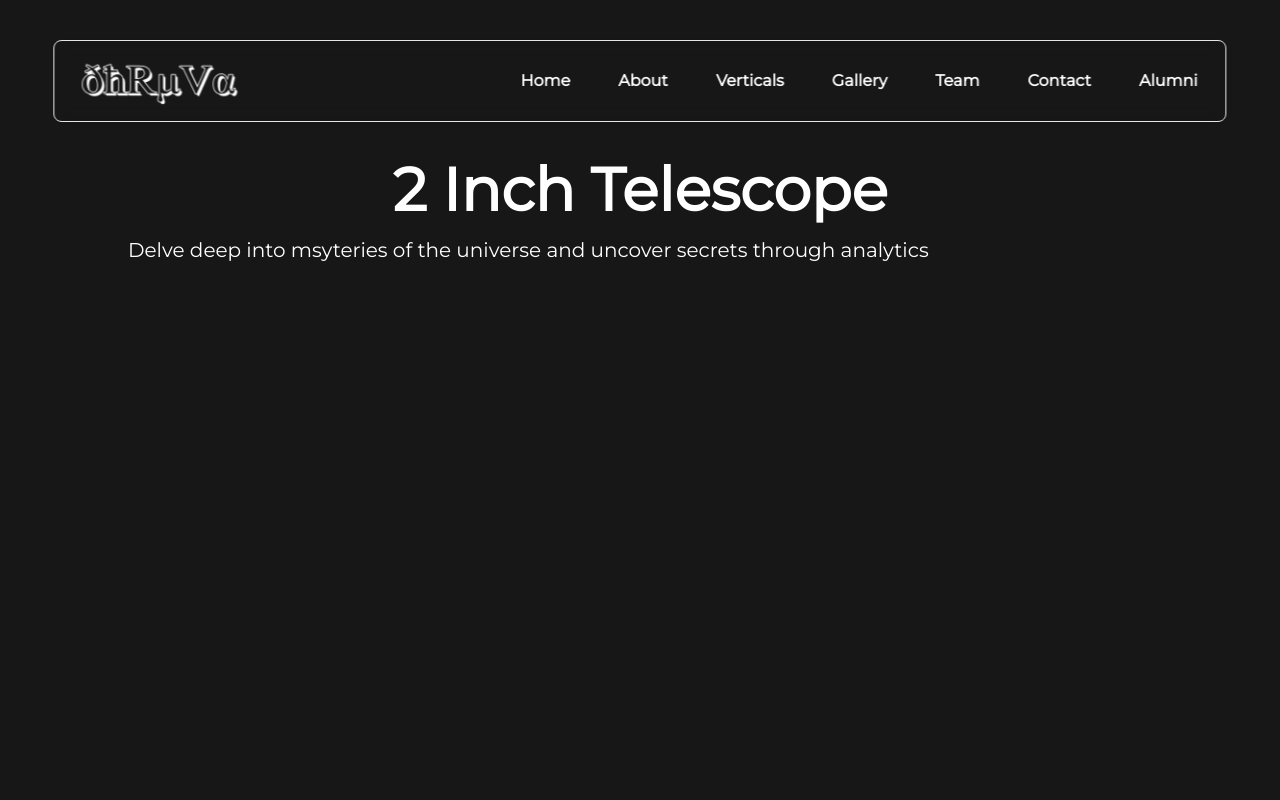
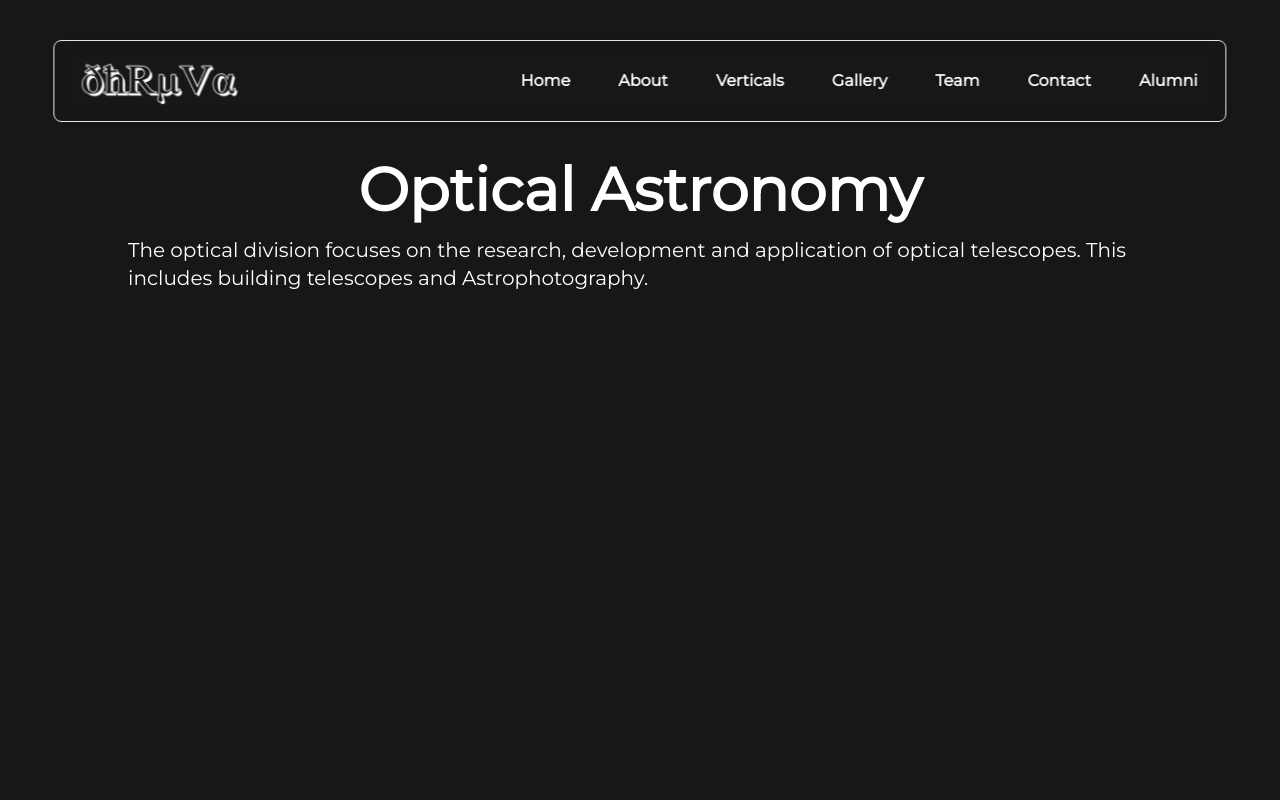
Before and after one commit to Team-Dhruva/website-main, a SvelteKit app: page /verticals/optical in a window 1280 px wide. Shown: the top 800 px of the page. Built offline with nearby package versions, Linux system fonts and the light colour scheme.

Commit message:
verticals3

```diff
--- a/src/routes/(content)/verticals/dda/+page.svelte
+++ b/src/routes/(content)/verticals/dda/+page.svelte
@@ -5,7 +5,7 @@
 <div
   class="flex flex-col items-center max-w-screen-lg w-full mx-4 mb-4 mt-40 text-xl gap-4 relative"
 >
-  <h1 class="text-6xl text-center font-bold text-white">2 Inch Telescope</h1>
+  <h1 class="text-6xl text-center font-bold text-white">Data Driven Astronomy</h1>
 
   <div class="flex flex-col max-w-screen-lg w-full gap-2">
     <p>
--- a/src/routes/(content)/verticals/optical/+page.svelte
+++ b/src/routes/(content)/verticals/optical/+page.svelte
@@ -5,11 +5,11 @@
 <div
   class="flex flex-col items-center max-w-screen-lg w-full mx-4 mb-4 mt-40 text-xl gap-4 relative"
 >
-  <h1 class="text-6xl text-center font-bold text-white">2 Inch Telescope</h1>
+  <h1 class="text-6xl text-center font-bold text-white">Optical Astronomy</h1>
 
   <div class="flex flex-col max-w-screen-lg w-full gap-2">
     <p>
-      Delve deep into msyteries of the universe and uncover secrets through analytics
+      The optical division focuses on the research, development and application of optical telescopes. This includes building telescopes and Astrophotography.
     </p>
   </div>
 </div>
--- a/src/routes/(content)/verticals/radio/+page.svelte
+++ b/src/routes/(content)/verticals/radio/+page.svelte
@@ -5,11 +5,11 @@
 <div
   class="flex flex-col items-center max-w-screen-lg w-full mx-4 mb-4 mt-40 text-xl gap-4 relative"
 >
-  <h1 class="text-6xl text-center font-bold text-white">2 Inch Telescope</h1>
+  <h1 class="text-6xl text-center font-bold text-white">Radio Astronomy</h1>
 
   <div class="flex flex-col max-w-screen-lg w-full gap-2">
     <p>
-      Delve deep into msyteries of the universe and uncover secrets through analytics
+      We aim to create a dynamic radio astronomy division where we design, build, and operate our own radio telescopes, advancing both our skills and the field of radio astronomy through hands-on projects and meaningful research.
     </p>
   </div>
 </div>
--- a/src/routes/(content)/verticals/research/+page.svelte
+++ b/src/routes/(content)/verticals/research/+page.svelte
@@ -5,7 +5,7 @@
 <div
   class="flex flex-col items-center max-w-screen-lg w-full mx-4 mb-4 mt-40 text-xl gap-4 relative"
 >
-  <h1 class="text-6xl text-center font-bold text-white">2 Inch Telescope</h1>
+  <h1 class="text-6xl text-center font-bold text-white">Research Division</h1>
 
   <div class="flex flex-col max-w-screen-lg w-full gap-2">
     <p>
```
